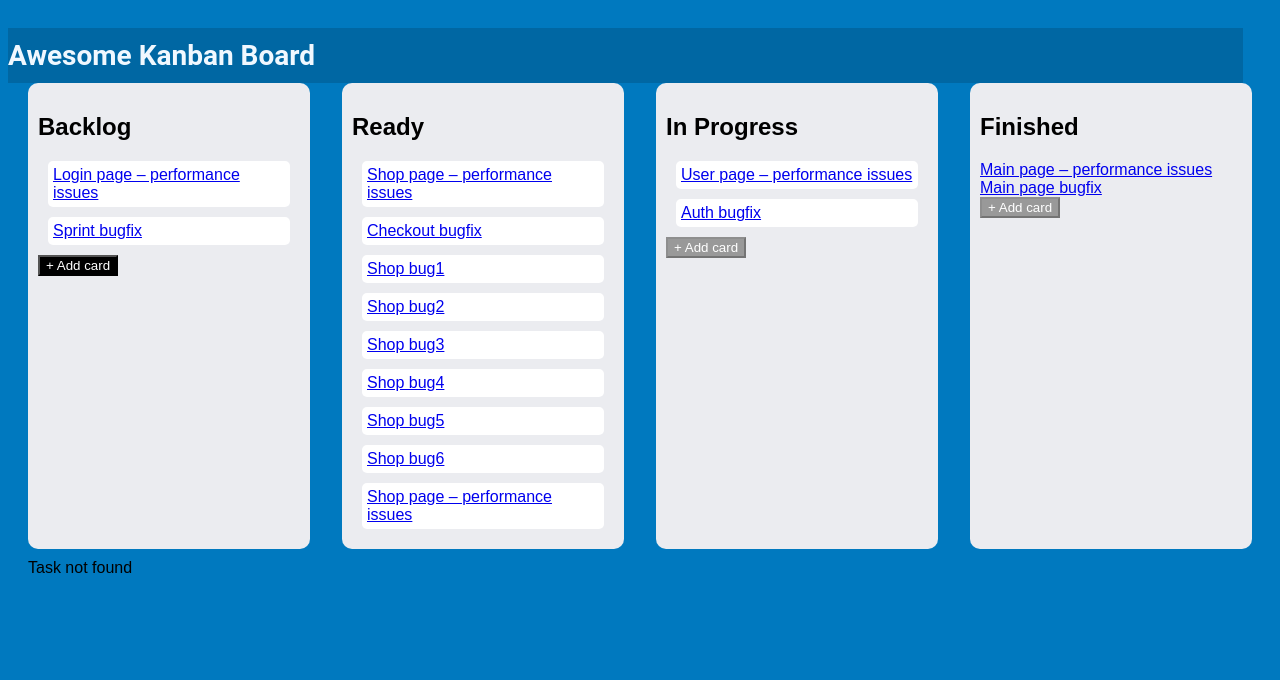
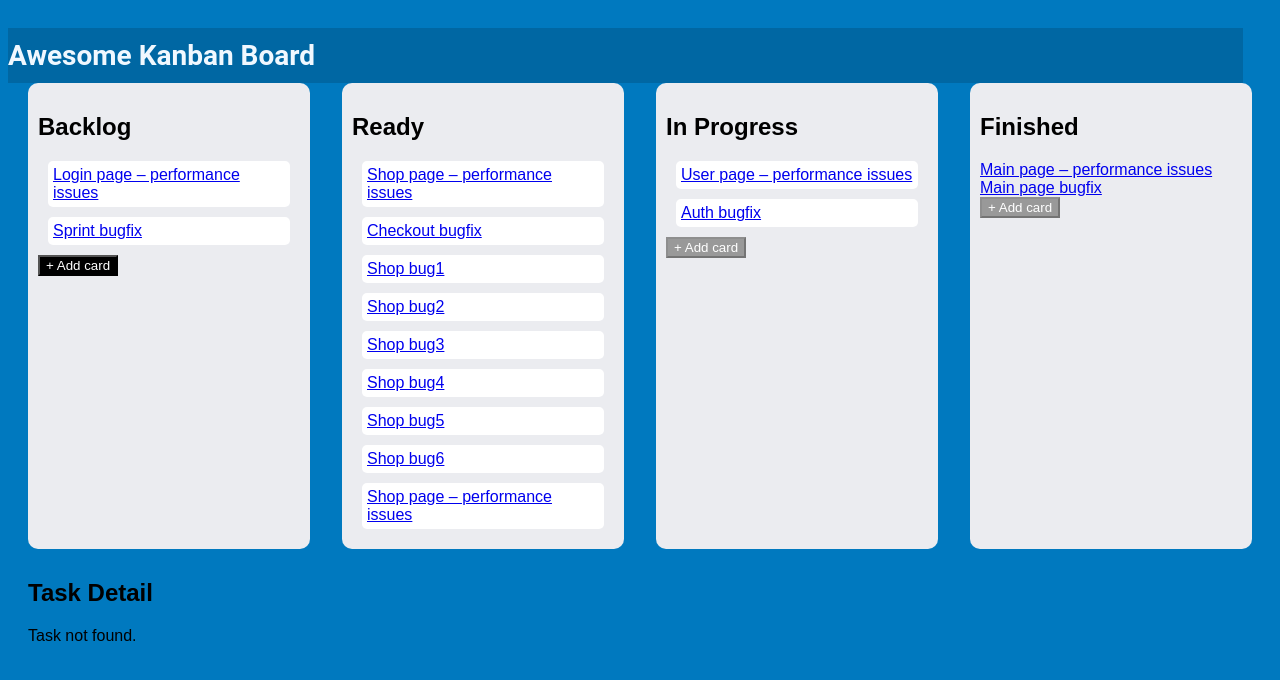
Before and after one commit to Youppi1989/Kanban-board, a React (Create React App) app: page /task/12345 in a window 1280 px wide. Shown: the top 680 px of the page. Built offline with nearby package versions, Linux system fonts and the light colour scheme.

Commit message:
in progress

```diff
--- a/src/components/TaskDetail.js
+++ b/src/components/TaskDetail.js
@@ -1,20 +1,36 @@
 import React from "react";
-import { useParams } from "react-router-dom";
+import { useParams, Link } from "react-router-dom";
 
-const TaskDetail = ({ tasks }) => {
-  const { taskId } = useParams();
-  const task = tasks.find((task) => task.id === taskId);
+function TaskDetail(props) {
+  const { id } = useParams();
+  const { backlogTasks, readyTasks, inProgressTasks, finishedTasks } = props;
 
-  if (!task) {
-    return <div>Task not found</div>;
-  }
+  const findTaskById = (tasks, taskId) => {
+    return tasks && tasks.find((task) => task.id === taskId);
+  };
+
+  const task =
+    findTaskById(backlogTasks, id) ||
+    findTaskById(readyTasks, id) ||
+    findTaskById(inProgressTasks, id) ||
+    findTaskById(finishedTasks, id);
 
   return (
     <div>
-      <h2>{task.title}</h2>
-      <p>{task.description}</p>
+      <h2>Task Detail</h2>
+      {task ? (
+        <div>
+          <h3>{task.title}</h3>
+          <p>{task.description}</p>
+          <p>
+            <Link to="/">Go Back</Link>
+          </p>
+        </div>
+      ) : (
+        <p>Task not found.</p>
+      )}
     </div>
   );
-};
+}
 
 export default TaskDetail;
```
